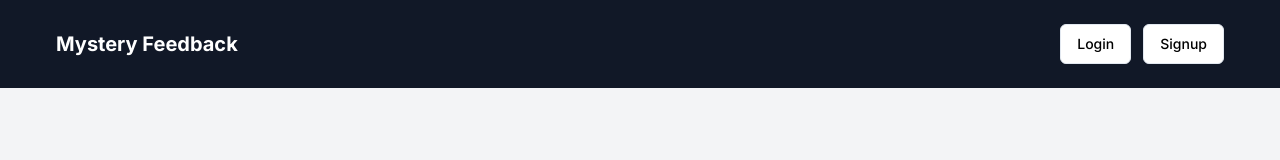
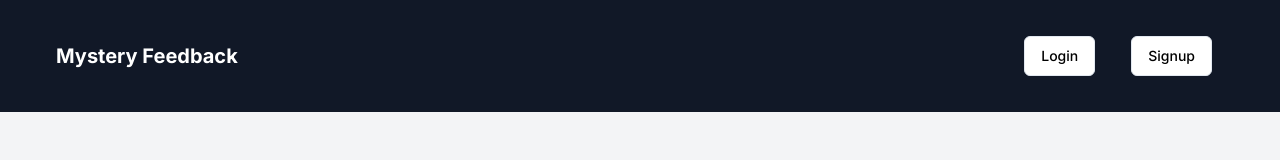
Before and after one commit to alpesh677/mystery-feedback, a Next.js app: page / in a window 1280 px wide. Shown: the top 160 px of the page. Built offline with nearby package versions, Linux system fonts and the light colour scheme; no server answers.

Commit message:
some minor change in ui

```diff
--- a/src/components/Navbar.tsx
+++ b/src/components/Navbar.tsx
@@ -30,10 +30,10 @@ const Navbar = () => {
 						</Button>
 					</>
 				) : (
-					<div className="space-x-3">
+					<div className="sm:space-x-3 space-y-5">
 						<Link href="/sign-in">
 							<Button
-							className="w-full md:w-auto text-black"
+								className="w-full md:w-auto text-black m-3"
 								variant={"outline"}
 							>
 								Login
@@ -41,7 +41,7 @@ const Navbar = () => {
 						</Link>
 						<Link href="/sign-up">
 							<Button
-							className="w-full md:w-auto text-black"
+								className="w-full md:w-auto text-black m-3"
 								variant={"outline"}
 							>
 								Signup
```
Lines whose indentation alone changed are shown as unchanged.
